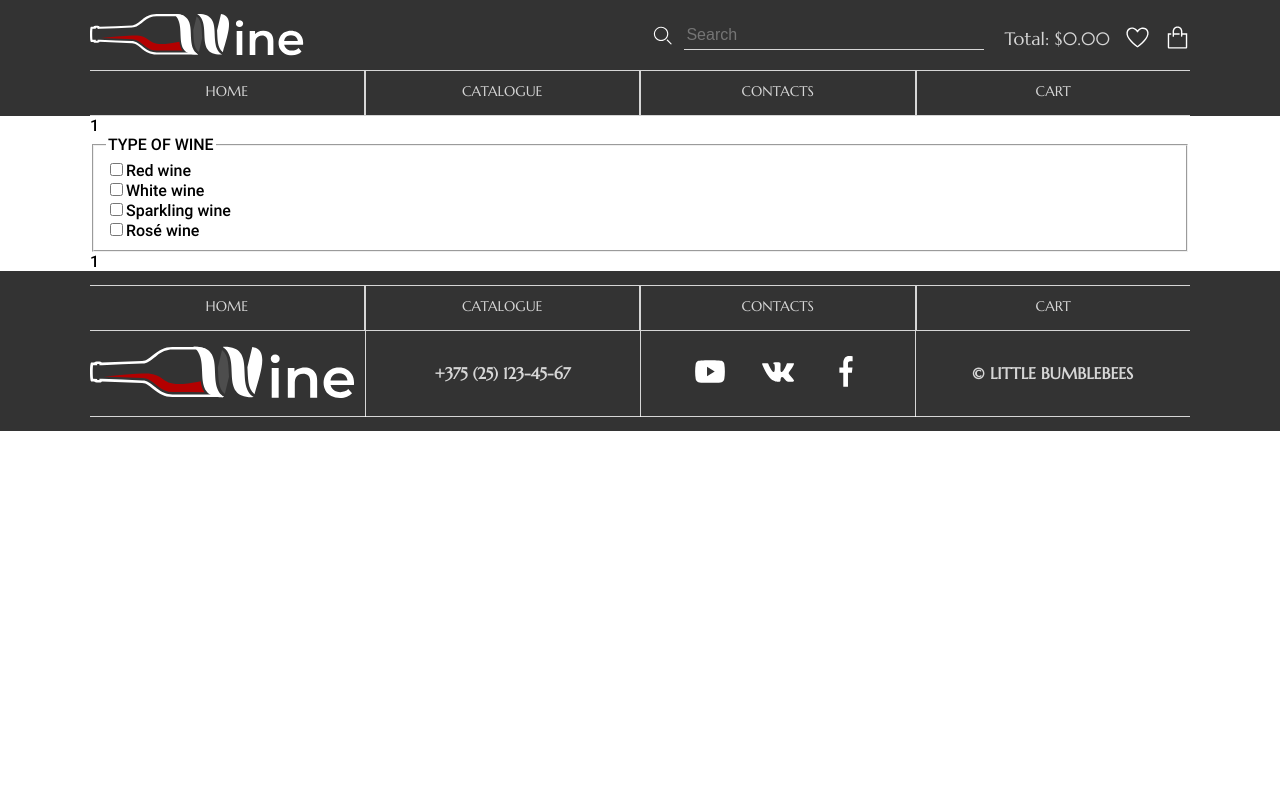
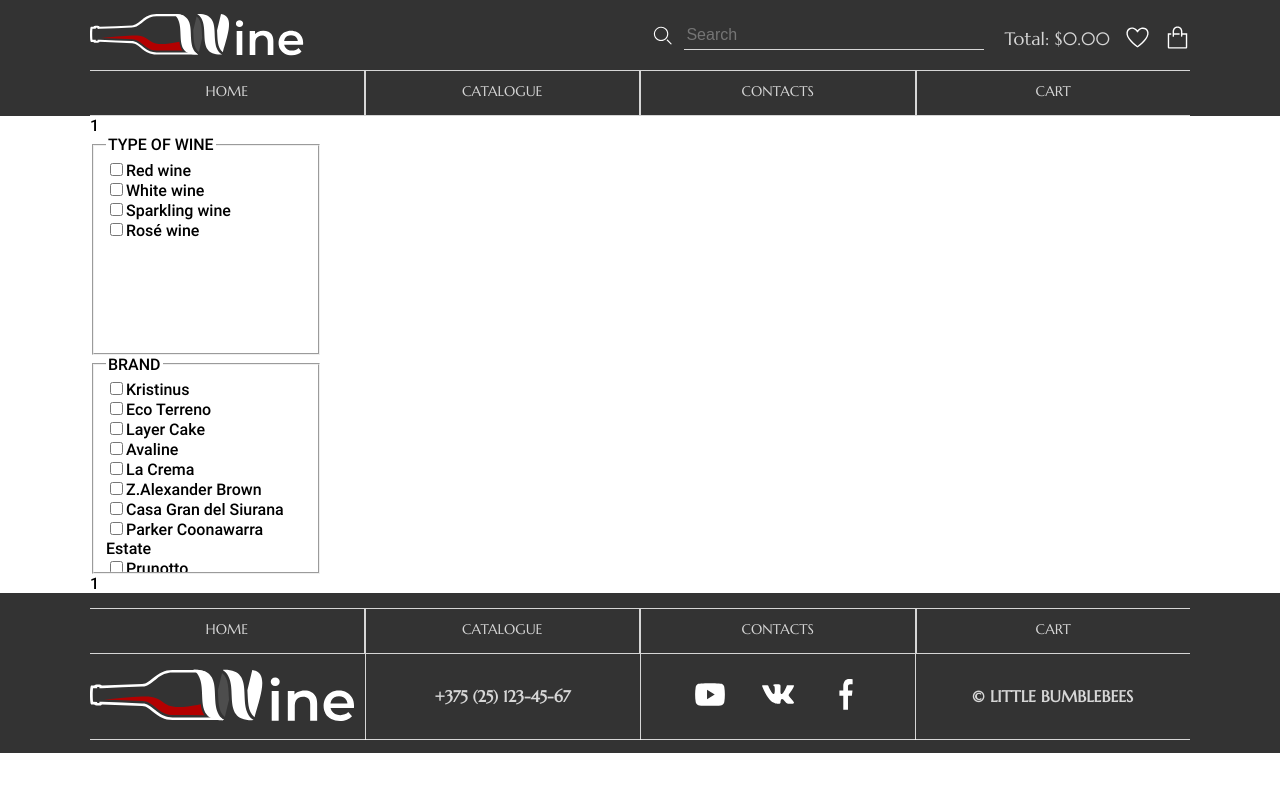
Before and after one commit to mitjasha/online-shop, a React (Create React App) app: page / in a window 1280 px wide. Shown: the top 792 px of the page. Built offline with nearby package versions, Linux system fonts and the light colour scheme.

Commit message:
feat: add second checkbox input

```diff
--- a/src/pages/CataloguePage/CataloguePage.scss
+++ b/src/pages/CataloguePage/CataloguePage.scss
@@ -1,6 +1,5 @@
-.catalogue-page-container {
-  max-width: 1600px;
-  width: 100%;
-  height: 90vh;
-  background-color: #f9f9f9;
+.filters__checkbox {
+  width: 200px;
+  height: 200px;
+  overflow: scroll;
 }
--- a/src/pages/CataloguePage/CataloguePage.tsx
+++ b/src/pages/CataloguePage/CataloguePage.tsx
@@ -1,5 +1,5 @@
 import React from "react";
-// import data from "../../assets/data/data.json";
+import data from "../../assets/data/data.json";
 import "./CataloguePage.scss";
 
 const wineTypes = ["Red wine", "White wine", "Sparkling wine", "Rosé wine"];
@@ -11,13 +11,24 @@ const CataloguePage: React.FC = () => {
         <div className="settings">1</div>
         <div className="filters-goods-wrapper">
           <div className="filters">
-            <fieldset>
+            <fieldset className="filters__checkbox">
               <legend>TYPE OF WINE</legend>
               {wineTypes.map((elem) => (
                 <div className="option">
                   <label htmlFor="type">
                     <input type="checkbox" id="type" name="type" />
                     {elem}
+                  </label>
+                </div>
+              ))}
+            </fieldset>
+            <fieldset className="filters__checkbox">
+              <legend>BRAND</legend>
+              {data.goods.map((elem) => (
+                <div className="option">
+                  <label htmlFor="brand">
+                    <input type="checkbox" id="brand" name="brand" />
+                    {elem.title}
                   </label>
                 </div>
               ))}
```
